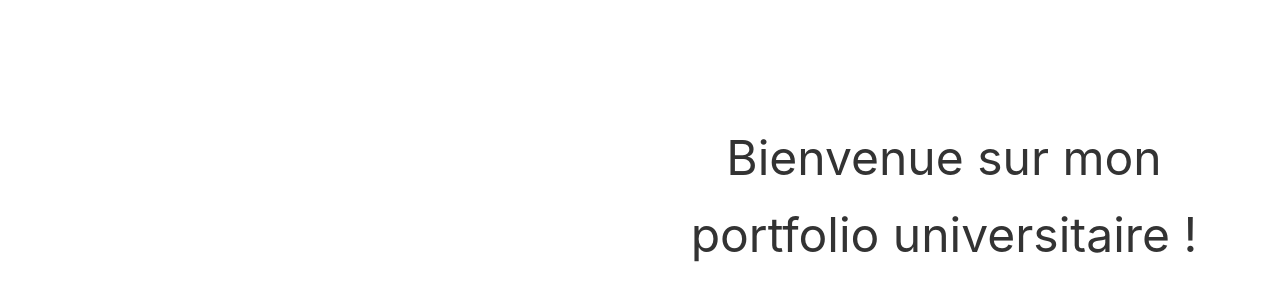
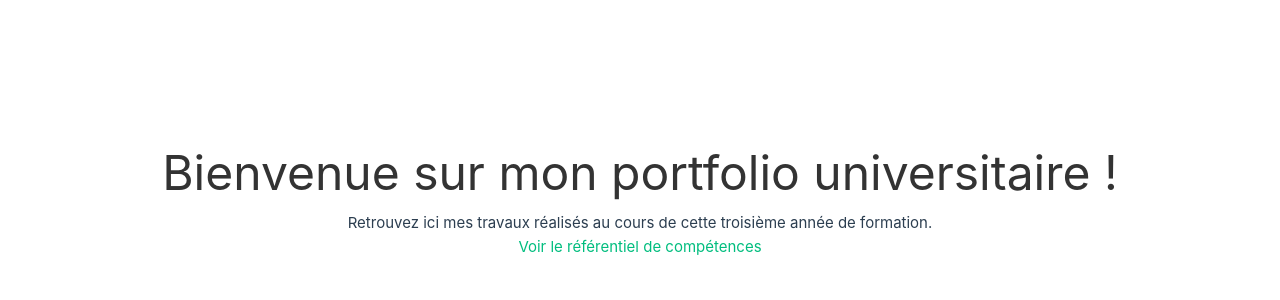
Before and after one commit to elaneg/portfolio_univ, a Vue app: page / in a window 1280 px wide. Shown: the part 228-528 px from the top of the page. Built offline with nearby package versions, Linux system fonts and the light colour scheme.

Commit message:
feat/accueil: ajout d'une phrase et d'un lien vers le ref de compétences

```diff
--- a/src/App.vue
+++ b/src/App.vue
@@ -3,9 +3,6 @@ import Accueil from "@/components/Accueil.vue";
 </script>
 
 <template>
-    <header>
-
-    </header>
 
     <div class="accueil">
         <Accueil/>
--- a/src/assets/main.css
+++ b/src/assets/main.css
@@ -28,8 +28,8 @@ a,
   }
 
   #app {
-    display: grid;
-    grid-template-columns: 1fr 1fr;
+    /*display: grid;*/
+    /*grid-template-columns: 1fr 1fr;*/
     padding: 0 2rem;
   }
 }
--- a/src/components/Accueil.vue
+++ b/src/components/Accueil.vue
@@ -1,6 +1,11 @@
 <template>
     <div class="accroche">
         <h1>{{ message }}</h1>
+    </div>
+
+    <div class="phrase">
+        <p>Retrouvez ici mes travaux réalisés au cours de cette troisième année de formation. </p>
+        <p><a href="#">Voir le référentiel de compétences</a></p>
     </div>
 </template>
 
@@ -22,4 +27,8 @@ export default {
     font-size: 24px;
     color: #333;
 }
+
+.phrase{
+    text-align: center;
+}
 </style>
```
